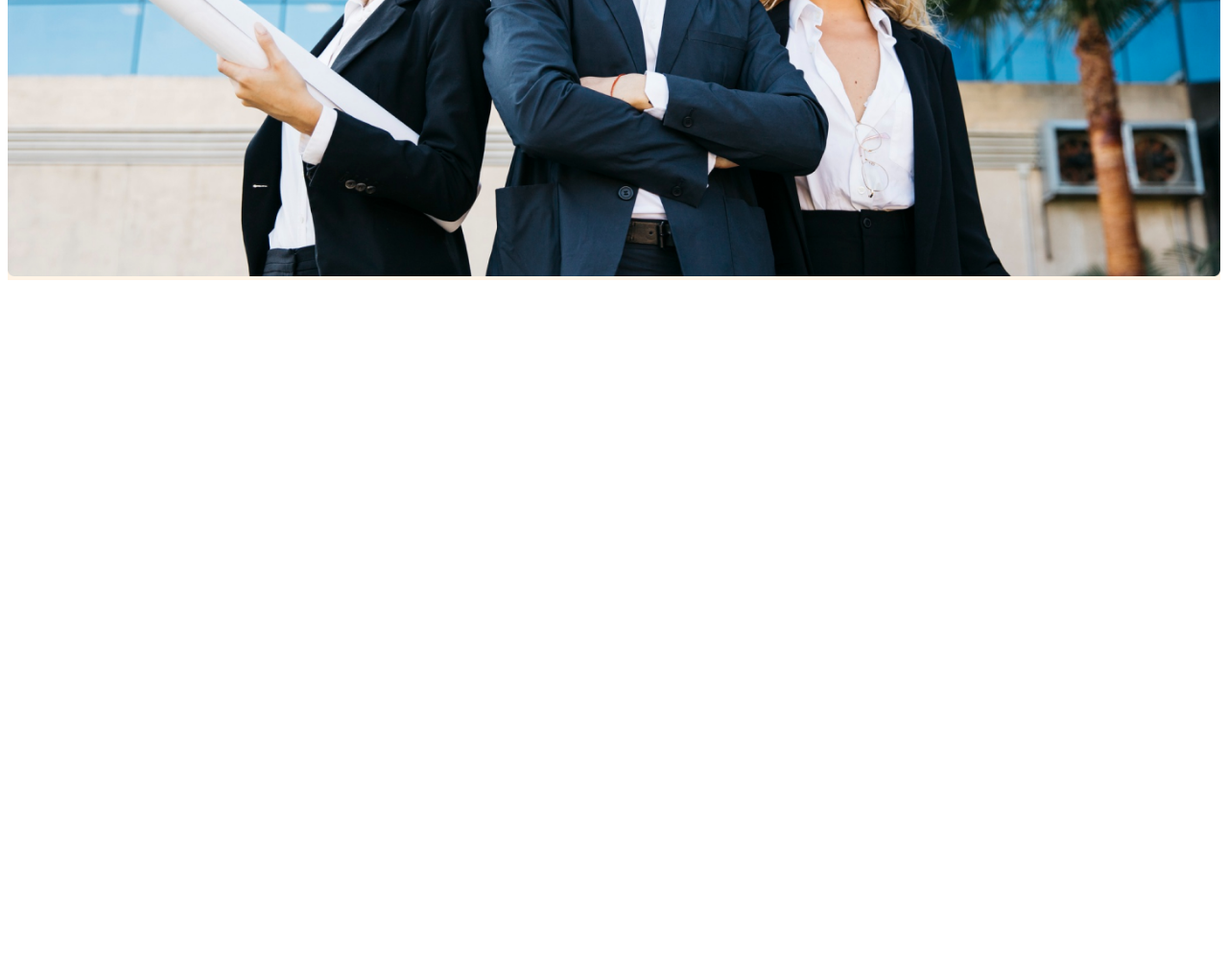
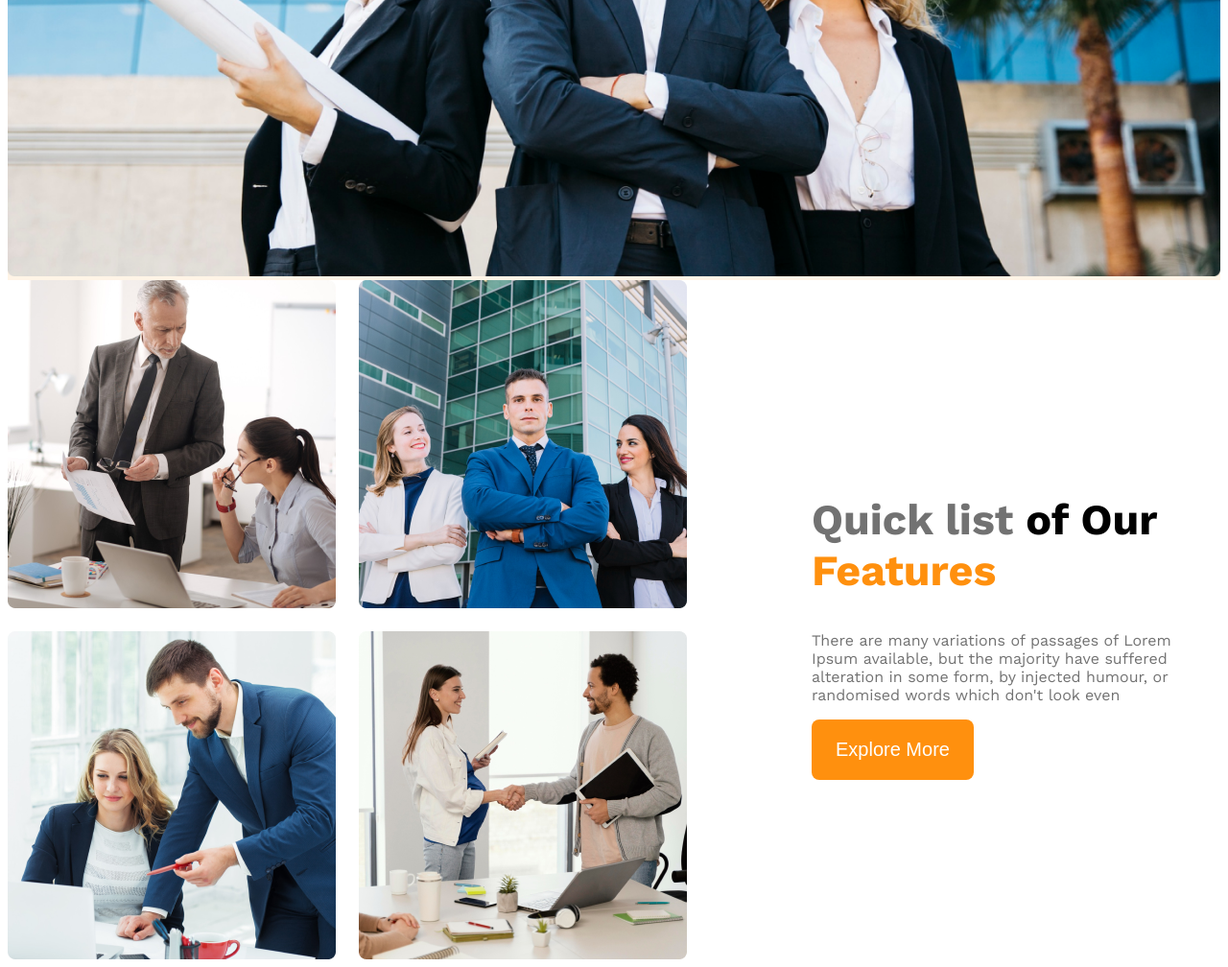
Before and after one commit to md-abdullah-alien/Architect-Project, a plain HTML site: page index.html in a window 1280 px wide. Shown: the part 882-1890 px from the top of the page at 96% size. Before the commit the page ends 1182 px from the top, so only its background shows below. Drawn offline with nearby package versions, Linux system fonts and the light colour scheme.

Commit message:
added Teams Section

```diff
--- a/index.html
+++ b/index.html
@@ -1,14 +1,17 @@
 <!DOCTYPE html>
 <html lang="en">
+
 <head>
     <meta charset="UTF-8">
     <meta name="viewport" content="width=device-width, initial-scale=1.0">
     <title>G3 Architects</title>
     <link rel="preconnect" href="https://fonts.googleapis.com">
     <link rel="preconnect" href="https://fonts.gstatic.com" crossorigin>
-    <link href="https://fonts.googleapis.com/css2?family=Work+Sans:ital,wght@0,100..900;1,100..900&display=swap" rel="stylesheet">
+    <link href="https://fonts.googleapis.com/css2?family=Work+Sans:ital,wght@0,100..900;1,100..900&display=swap"
+        rel="stylesheet">
     <link rel="stylesheet" href="styles/style.css">
 </head>
+
 <body class="work-sans-font">
     <!-- Header Section Started -->
     <header class="bg-light">
@@ -27,7 +30,9 @@
         <div class="banner">
             <div class="banner-content">
                 <h1 class="banner-title">Brand New Group of Architects</h1>
-                <p class="banner-description">There are many variations of passages of Lorem Ipsum available, but the majority have suffered alteration in some form, by injected humour, or randomised words which don't look even</p>
+                <p class="banner-description">There are many variations of passages of Lorem Ipsum available, but the
+                    majority have suffered alteration in some form, by injected humour, or randomised words which don't
+                    look even</p>
                 <button class="btn-primary">Explore More</button>
             </div>
             <img class="banner-image" src="./images/banner.png" alt="">
@@ -37,11 +42,32 @@
     <!-- Header Section Ended -->
 
     <!-- Main Section Started -->
-     <main></main>
+    <main>
+        <!-- Teams Section Started -->
+        <div class="teams-section display-flex">
+            <div class="team-img-container">
+                <img src="./images/team1.png" alt="" class="team-img">
+                <img src="./images/team2.png" alt="" class="team-img">
+                <img src="./images/team3.png" alt="" class="team-img">
+                <img src="./images/team4.png" alt="" class="team-img">
+            </div>
+            <div class="team-feature-container">
+                <h2 class="feature-title">
+                    <span class="feature-color-01">Quick list</span> <span class="feature-color-02">of Our</span> <span class="feature-color-03">Features</span>
+                </h2>
+                <p class="feature-description text-light-gray">
+                    There are many variations of passages of Lorem Ipsum available, but the majority have suffered alteration in some form, by injected humour, or randomised words which don't look even
+                </p>
+                <button class="btn-primary">Explore More</button>
+            </div>
+        </div>
+        <!-- Teams Section Ended -->
+    </main>
     <!-- Main Section Ended -->
 
     <!-- Footer Section Started -->
     <footer></footer>
     <!-- Footer Section Ended -->
 </body>
+
 </html>
--- a/styles/style.css
+++ b/styles/style.css
@@ -35,6 +35,8 @@
   border: none;
   border-radius: 8px;
 }
+
+
 
 /* Shared Styles Ended */
 
@@ -88,13 +90,82 @@
 }
 
 /* Banner Section Styles Ended */
+/* Main Section Styles Started */
+main{
+  max-width: 1440px;
+  margin: 0px auto;
+}
+
+main > section{
+  margin-top: 130px;
+}
+
+/* Main Section Styles Ended */
+/* Teams Section Styles Started */
+
+.teams-section{
+  justify-content: space-between;
+  align-items: center;
+}
+.team-img-container{
+  display: grid;
+  grid-template-columns: repeat(2,1fr);
+  gap: 24px;
+}
+
+.team-feature-container{
+  margin-left: 130px;
+  max-width: 530px;
+}
+
+.feature-title{
+  font-size: 2.8rem;
+  font-weight: 700;
+}
+
+.feature-color-01{
+  font-weight: 500px;
+  color: #727272;
+}
+
+.feature-color-03{
+  color: #ff900e;
+}
+
+
+/* Teams Section Styles Ended */
 
 
 /* Responsive Media Query apply */
 
 /* Apply Media Query for small device */
 @media screen and (max-width: 576px){
-  .navbar, .nav-links{
+  .navbar,
+  .nav-links,
+  .teams-section{
     flex-direction: column;
   }
+  .team-img-container{
+    grid-template-columns: repeat(1, 1fr);
+  }
+  .team-feature-container{
+    margin-left: 30px;
+  }
 }
+
+/* Appply Media Query for Medium Device */
+@media screen and (min-width: 577px) and (max-width: 992px){
+  .navbar,
+  .teams-section{
+    flex-direction: column;
+  }
+  .team-img-container{
+    grid-template-columns: repeat();
+  }
+  .team-feature-container{
+    margin-left: 30px;
+  }
+}
+
+
+/* Appply Media Query for Medium Device */
```
Lines whose indentation alone changed are shown as unchanged.
